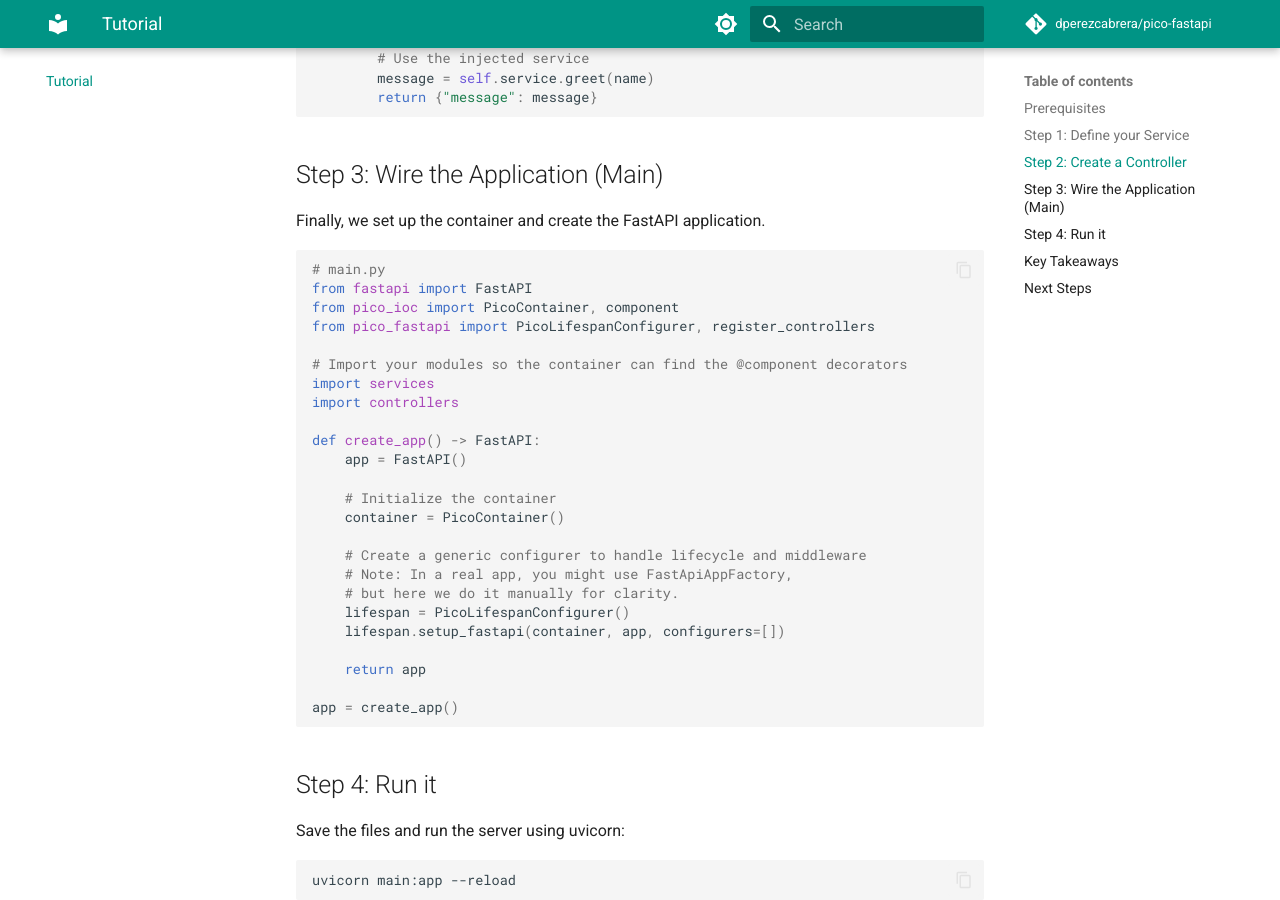
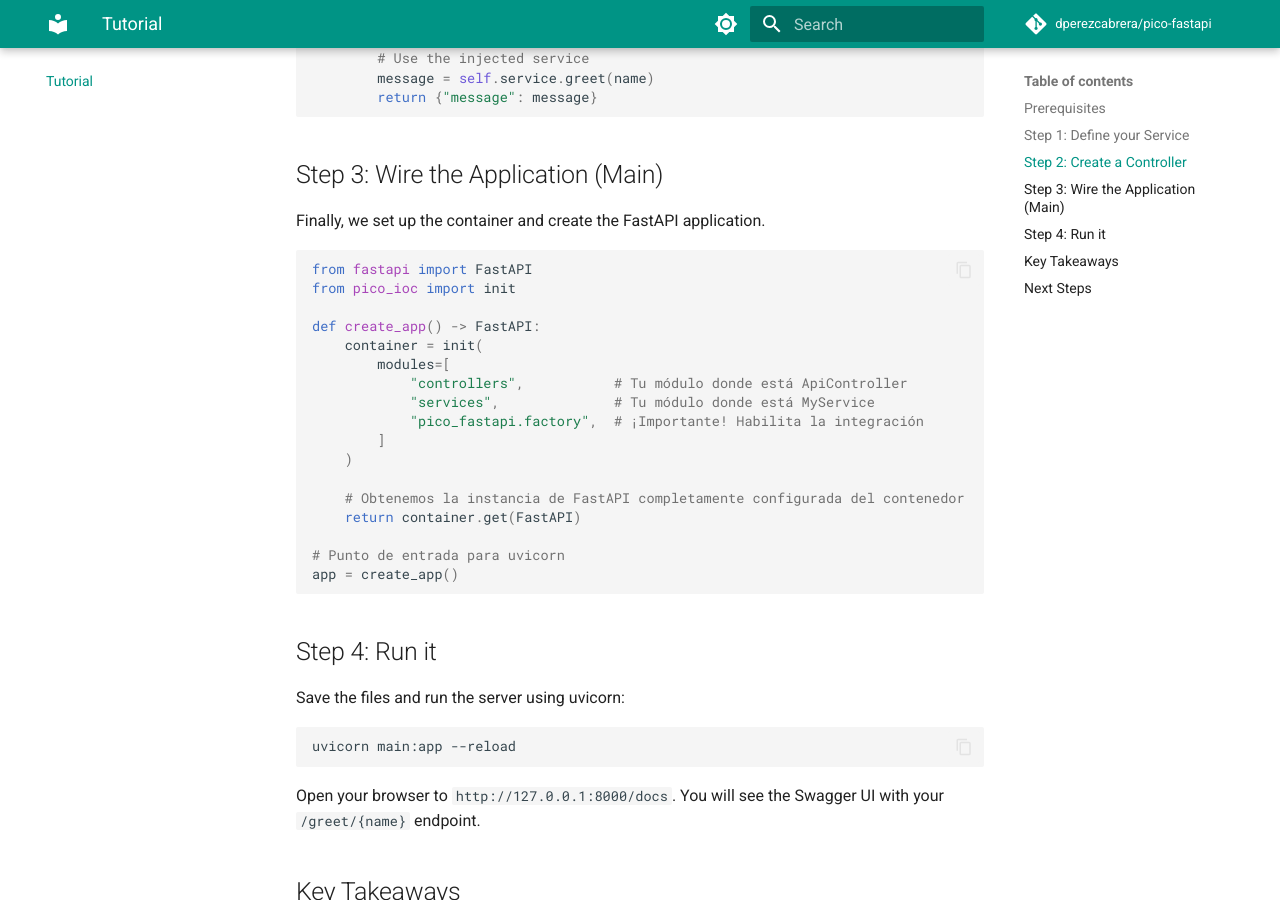
Before and after one commit to dperezcabrera/pico-fastapi, an MkDocs documentation site: the page built from docs/tutorial.md, in a window 1280 px wide and 900 px high, scrolled down 1145 px. Built offline with MkDocs 1.6.1 and Material for MkDocs 9.7.7, drawn with Linux system fonts in a browser that asks for light colours; comment, search, counter and statistics services are not loaded.

Commit message:
tutorial updated

````diff
--- a/docs/tutorial.md
+++ b/docs/tutorial.md
@@ -52,30 +52,24 @@ class GreeterController:
 Finally, we set up the container and create the FastAPI application.
 
 ```python
-# main.py
 from fastapi import FastAPI
-from pico_ioc import PicoContainer, component
-from pico_fastapi import PicoLifespanConfigurer, register_controllers
-
-# Import your modules so the container can find the @component decorators
-import services
-import controllers
+from pico_ioc import init
 
 def create_app() -> FastAPI:
-    app = FastAPI()
+    container = init(
+        modules=[
+            "controllers",           # Tu módulo donde está ApiController
+            "services",              # Tu módulo donde está MyService
+            "pico_fastapi.factory",  # ¡Importante! Habilita la integración
+        ]
+    )
 
-    # Initialize the container
-    container = PicoContainer()
+    # Obtenemos la instancia de FastAPI completamente configurada del contenedor
+    return container.get(FastAPI)
 
-    # Create a generic configurer to handle lifecycle and middleware
-    # Note: In a real app, you might use FastApiAppFactory,
-    # but here we do it manually for clarity.
-    lifespan = PicoLifespanConfigurer()
-    lifespan.setup_fastapi(container, app, configurers=[])
+# Punto de entrada para uvicorn
+app = create_app()
 
-    return app
-
-app = create_app()
 ```
 
 ## Step 4: Run it
````
